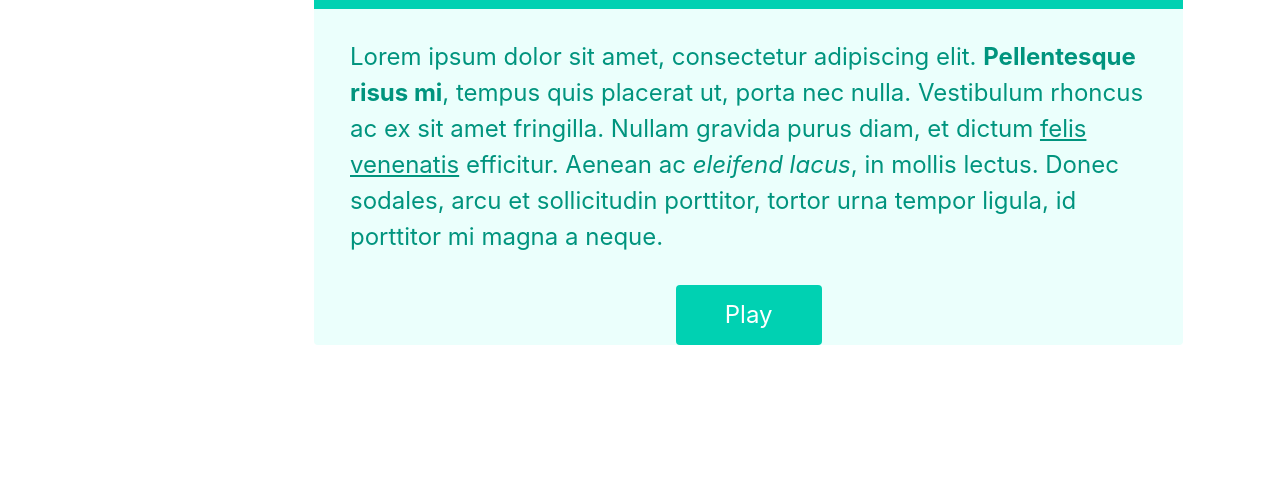
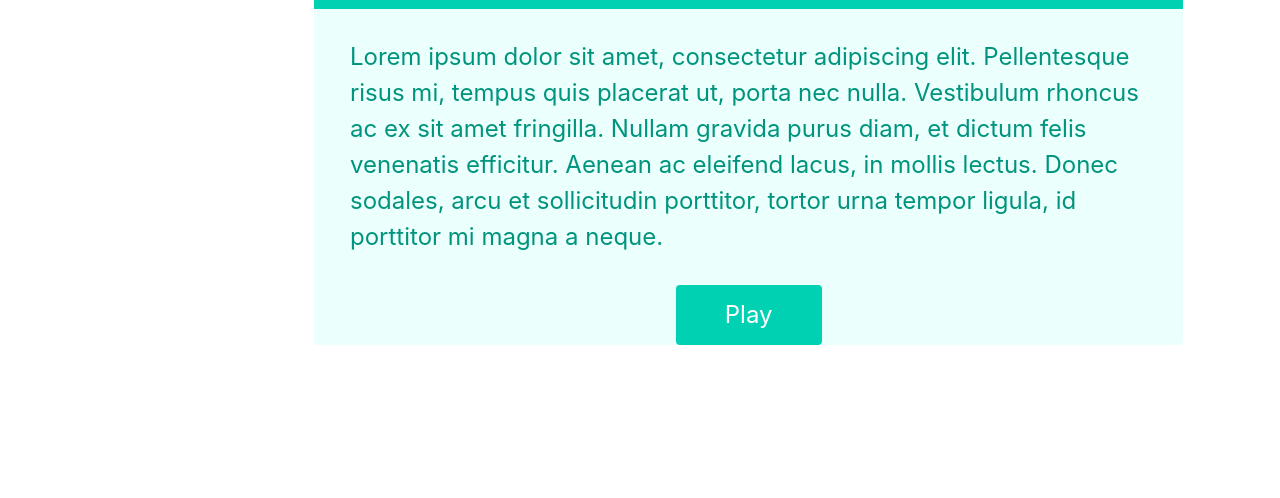
Before and after one commit to ConnieMarie/cyber-jam-trivia, a plain HTML site: page index.html in a window 1280 px wide. Shown: the part 259-757 px from the top of the page. Drawn offline with nearby package versions, Linux system fonts and the light colour scheme; no server answers.

```diff
--- a/index.html
+++ b/index.html
@@ -131,11 +131,11 @@
                 </div>
                 <div class="message-body is-size-4 has-text-left">
                   Lorem ipsum dolor sit amet, consectetur adipiscing elit.
-                  <strong>Pellentesque risus mi</strong>, tempus quis placerat
+                  Pellentesque risus mi, tempus quis placerat
                   ut, porta nec nulla. Vestibulum rhoncus ac ex sit amet
                   fringilla. Nullam gravida purus diam, et dictum
-                  <a>felis venenatis</a> efficitur. Aenean ac
-                  <em>eleifend lacus</em>, in mollis lectus. Donec sodales, arcu
+                  felis venenatis efficitur. Aenean ac
+                  eleifend lacus, in mollis lectus. Donec sodales, arcu
                   et sollicitudin porttitor, tortor urna tempor ligula, id
                   porttitor mi magna a neque.
                 </div>
```
Also changed, not shown: high-score.html (+0 -2 lines).
